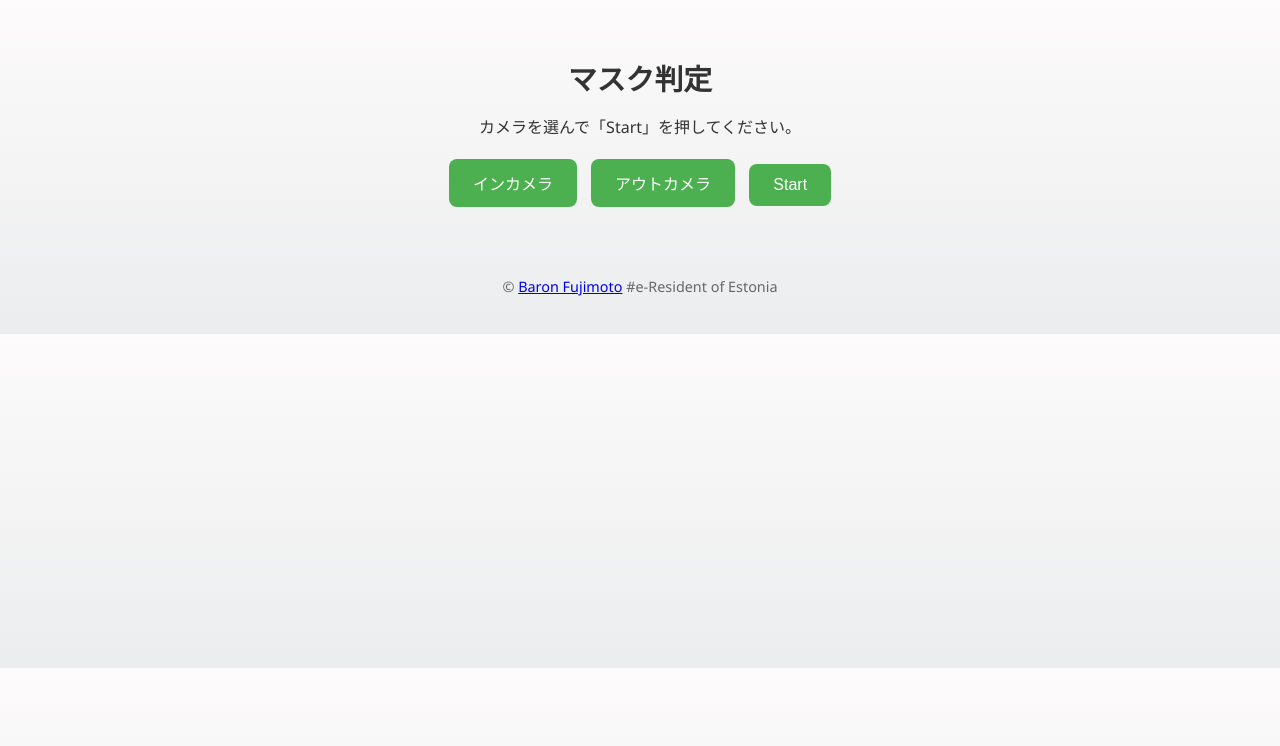
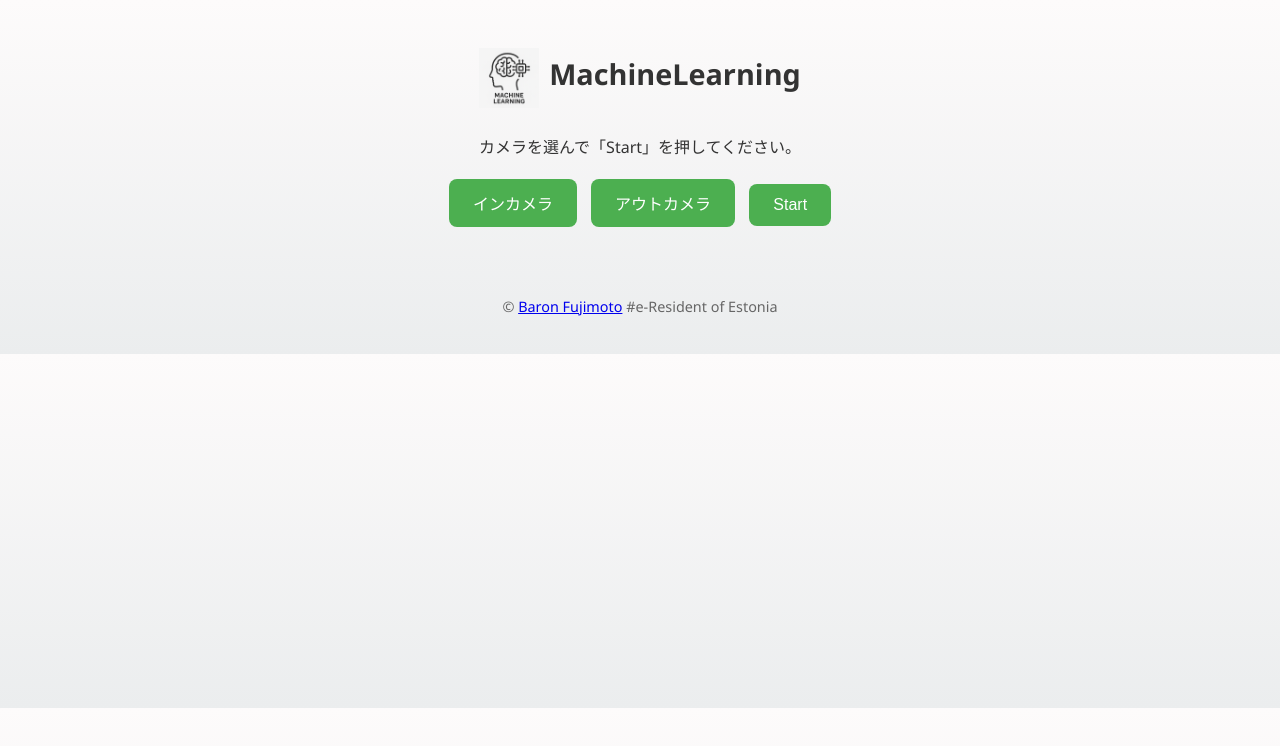
Before and after one commit to aholete/test, a plain HTML site: page index.html in a window 1280 px wide. Drawn offline with Linux system fonts and the light colour scheme.

Commit message:
Update index.html

```diff
--- a/index.html
+++ b/index.html
@@ -4,6 +4,45 @@
   <meta charset="UTF-8">
   <meta name="viewport" content="width=device-width, initial-scale=1.0">
   <title>Teachable Machine Image Model</title>
+
+  <style>
+    body {
+      font-family: "Segoe UI", sans-serif;
+      background: linear-gradient(180deg, #fdfbfb 0%, #ebedee 100%);
+      color: #333;
+      text-align: center;
+      padding: 30px;
+    }
+    header {
+      display: flex;
+      align-items: center;
+      padding: 10px;
+      justify-content: center;
+    }
+    h1 {
+      font-size: 1.8em;
+      margin: 0 0 10px 0;
+    }
+  </style>
+</head>
+<body>
+  <header>
+    <img src="images/icon.png" alt="icon" width="60" height="60" style="margin-right: 10px;">
+    <h1>MachineLearning</h1>
+  </header>
+</body>
+</html>
+
+
+
+
+
+
+
+
+
+
+
   <style>
     body {
       font-family: "Segoe UI", sans-serif;
@@ -72,8 +111,17 @@
     }
   </style>
 </head>
-<body>
-  <h1>マスク判定</h1>
+
+
+
+
+
+
+
+
+
+
+
   <p id="instruction">カメラを選んで「Start」を押してください。</p>
 
   <div id="button-container">
```
